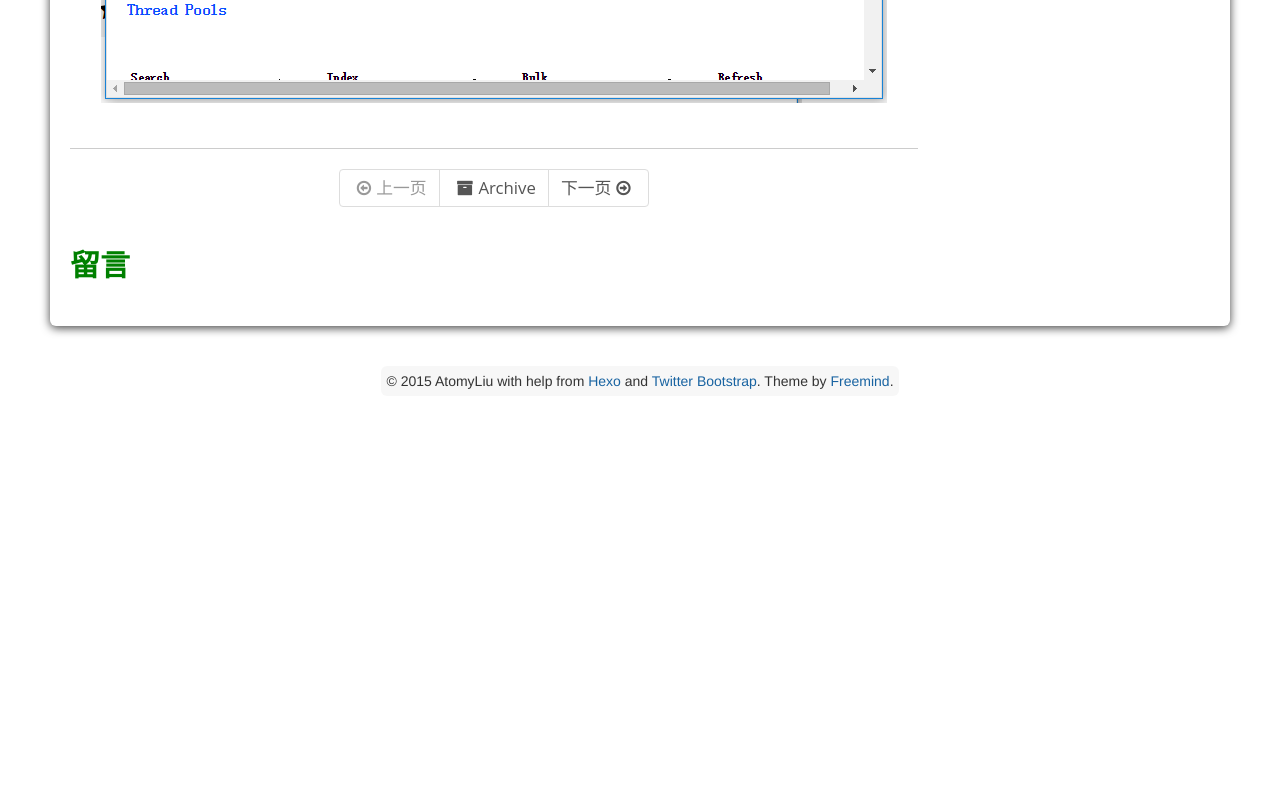
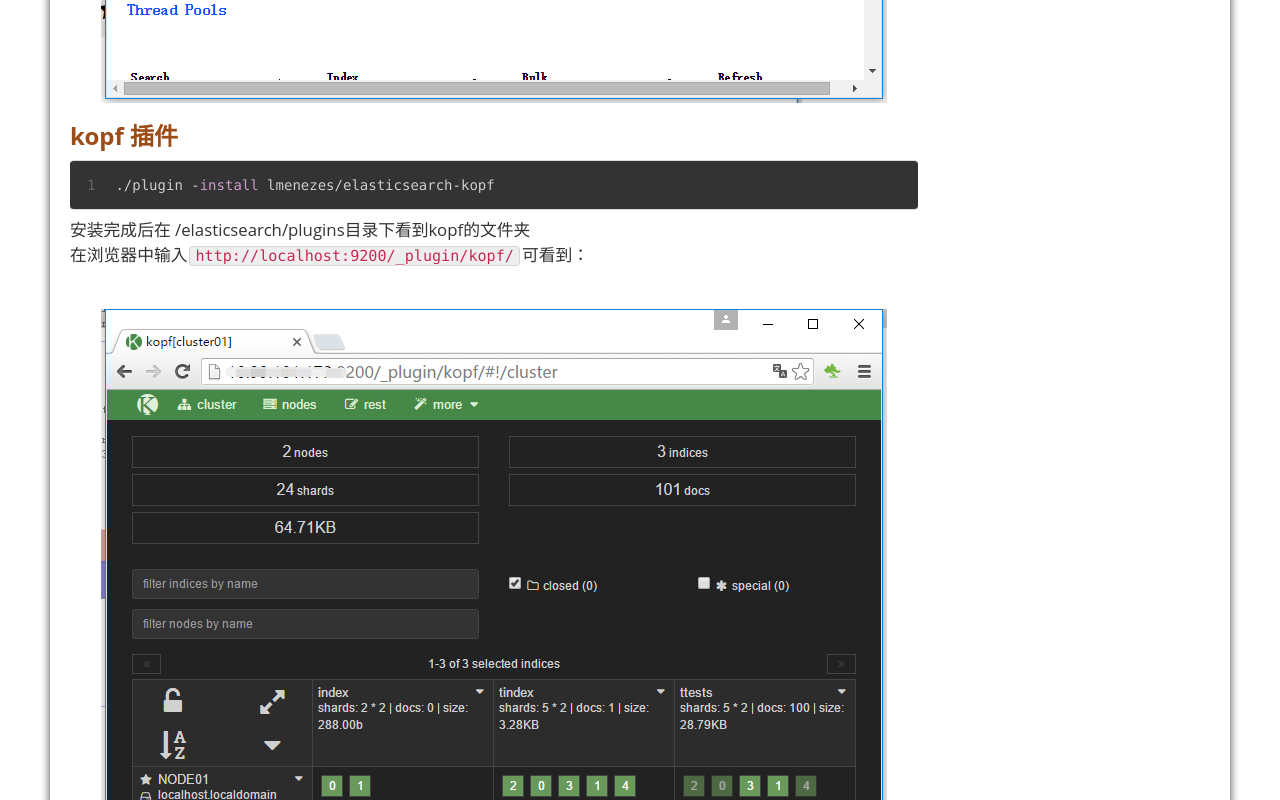
Before and after one commit to atomyliu/atomyliu.github.io, a plain HTML site: page 2015/11/19/esplugins/index.html in a window 1280 px wide. Shown: the part 2040-2840 px from the top of the page. Before the commit the page ends 2516 px from the top, so only its background shows below. Drawn offline with Linux system fonts and the light colour scheme.

Commit message:
Site updated: 2015-11-19 13:18:01

```diff
--- a/2015/11/19/esplugins/index.html
+++ b/2015/11/19/esplugins/index.html
@@ -116,6 +116,9 @@
 <p>安装完成后在 /elasticsearch/plugins目录下看到head的文件夹<br>在浏览器中输入<code>http://localhost:9200/_plugin/head/</code>可看到：<br><img src="head01.png"></p>
 <h3 id="bigdesk_插件">bigdesk 插件</h3><p>安装命令：<br><figure class="highlight cmake"><table><tr><td class="gutter"><pre><span class="line">1</span><br></pre></td><td class="code"><pre><span class="line">./plugin -<span class="keyword">install</span> lukas-vlcek/bigdesk</span><br></pre></td></tr></table></figure></p>
 <p>安装完成后在 /elasticsearch/plugins目录下看到bigdesk的文件夹<br>在浏览器中输入<code>http://localhost:9200/_plugin/bigdesk/</code>可看到：<br><img src="bigdesk01.png"></p>
+<h3 id="kopf_插件">kopf 插件</h3><figure class="highlight cmake"><table><tr><td class="gutter"><pre><span class="line">1</span><br></pre></td><td class="code"><pre><span class="line">./plugin -<span class="keyword">install</span> lmenezes/elasticsearch-kopf</span><br></pre></td></tr></table></figure>
+<p>安装完成后在 /elasticsearch/plugins目录下看到kopf的文件夹<br>在浏览器中输入<code>http://localhost:9200/_plugin/kopf/</code>可看到：</p>
+<h2 id=""><img src="kopf01.png"></h2><p>除了这些属于UI类别的插件外，还有其他许多功能上的插件<br>比如中文分词插件：elasticsearch-analysis-ik<br>比如拼音分词插件：elasticsearch-analysis-pinyin<br>可以同步数据的river插件等。</p>
 
 	</div>
 
```
Also changed, not shown: 2015/11/19/esplugins/kopf01.png (added).
